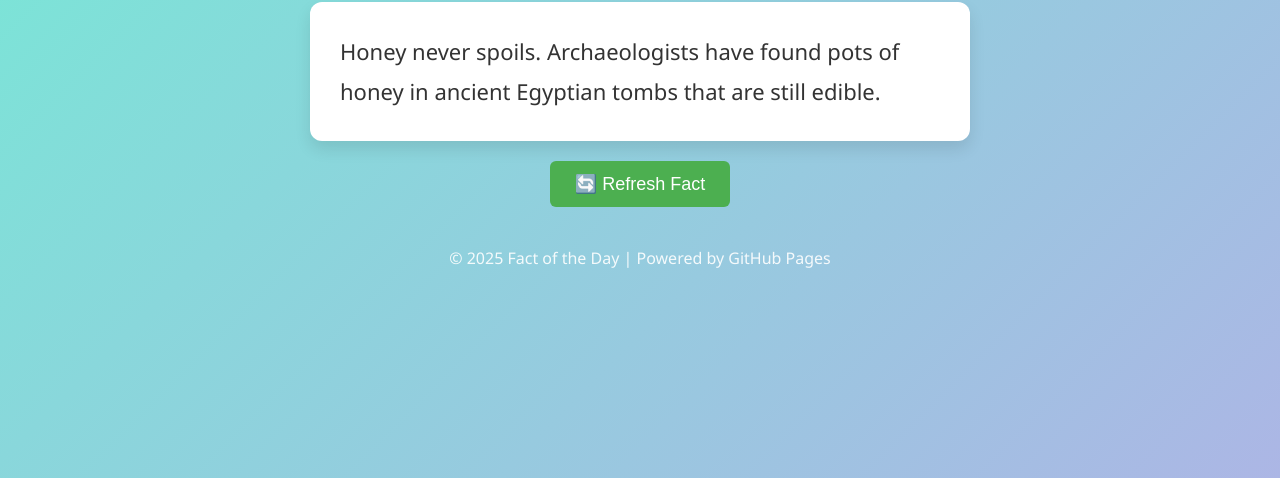
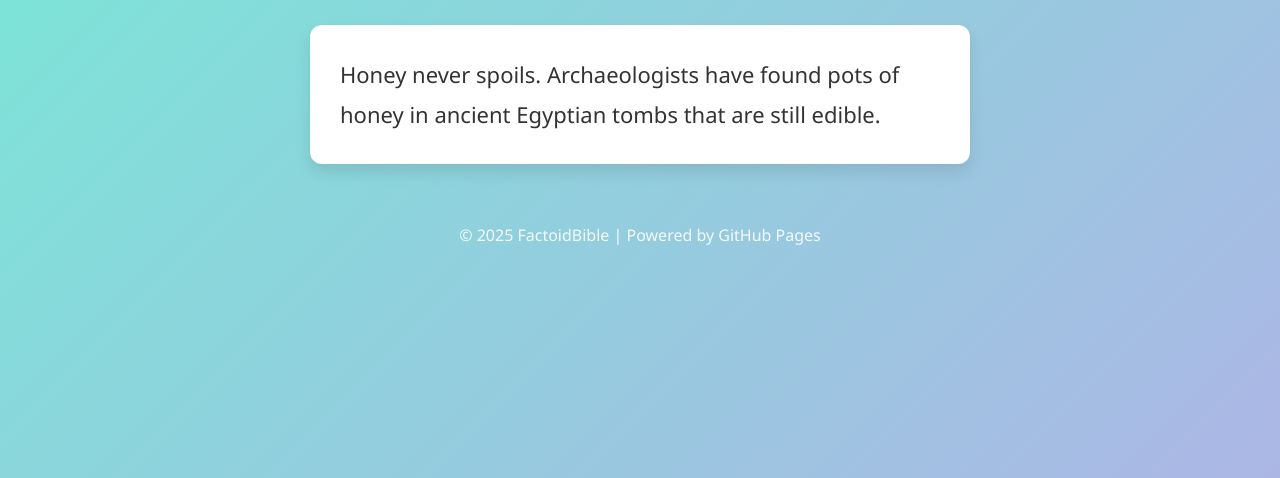
Before and after one commit to factoidbible/Fact-of-the-Day, a plain HTML site: page index.html in a window 1280 px wide. Shown: the part 322-800 px from the top of the page. Drawn offline with Linux system fonts and the light colour scheme.

Commit message:
Update index.html

```diff
--- a/index.html
+++ b/index.html
@@ -109,9 +109,7 @@
 
     <div id="fact">Loading...</div>
 
-    <button class="refresh-btn" onclick="getFact()">🔄 Refresh Fact</button>
-
-    <footer>© 2025 Fact of the Day | Powered by GitHub Pages</footer>
+    <footer>© 2025 FactoidBible | Powered by GitHub Pages</footer>
 
 <script>
     async function getFact() {
```
